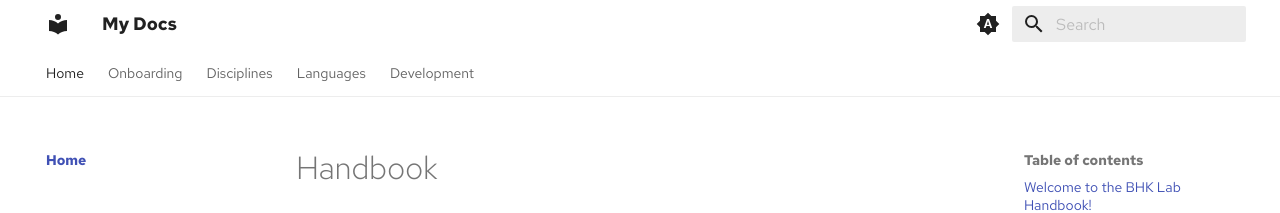
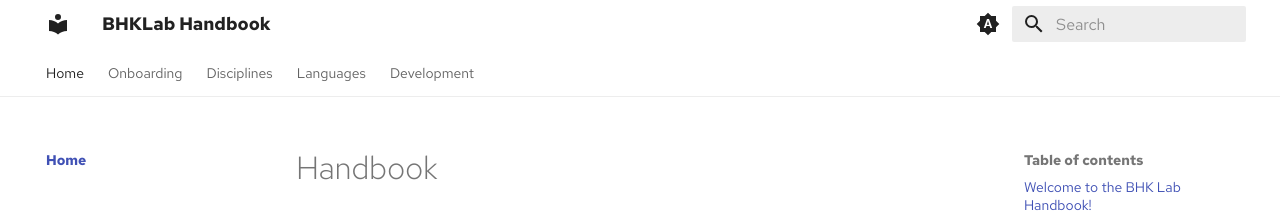
Before and after one commit to bhklab/handbook, an MkDocs documentation site: the page built from docs/index.md, in a window 1280 px wide. Shown: the top 213 px of the page. Built offline with MkDocs 1.6.1 and Material for MkDocs 9.7.7, drawn with Linux system fonts in a browser that asks for light colours; the version menu is left out.

Commit message:
docs: update site name in mkdocs config from 'My Docs' to 'BHKLab Handbook' for clarity and branding

```diff
--- a/mkdocs.yml
+++ b/mkdocs.yml
@@ -1,4 +1,4 @@
-site_name: My Docs
+site_name: BHKLab Handbook
 site_url: "https://bhklab.github.io/handbook/" # Trailing slash is recommended
 
 markdown_extensions:
```
